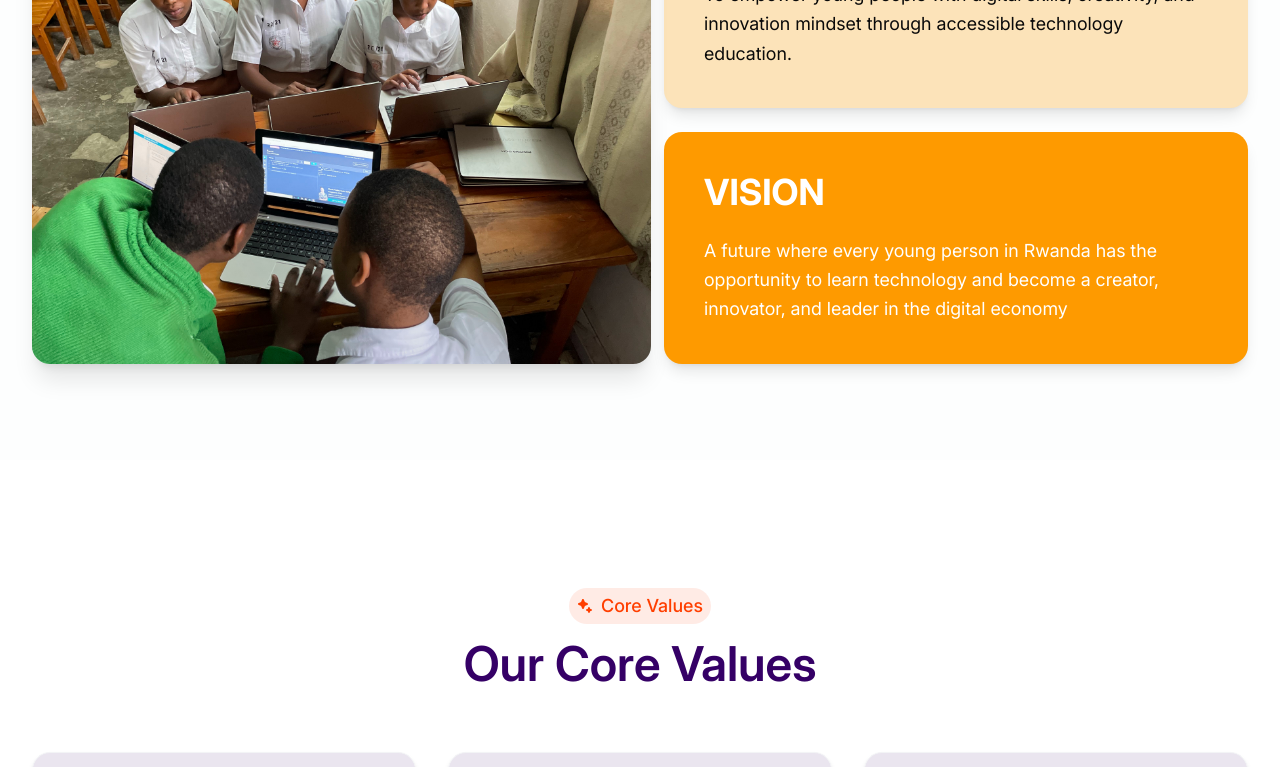
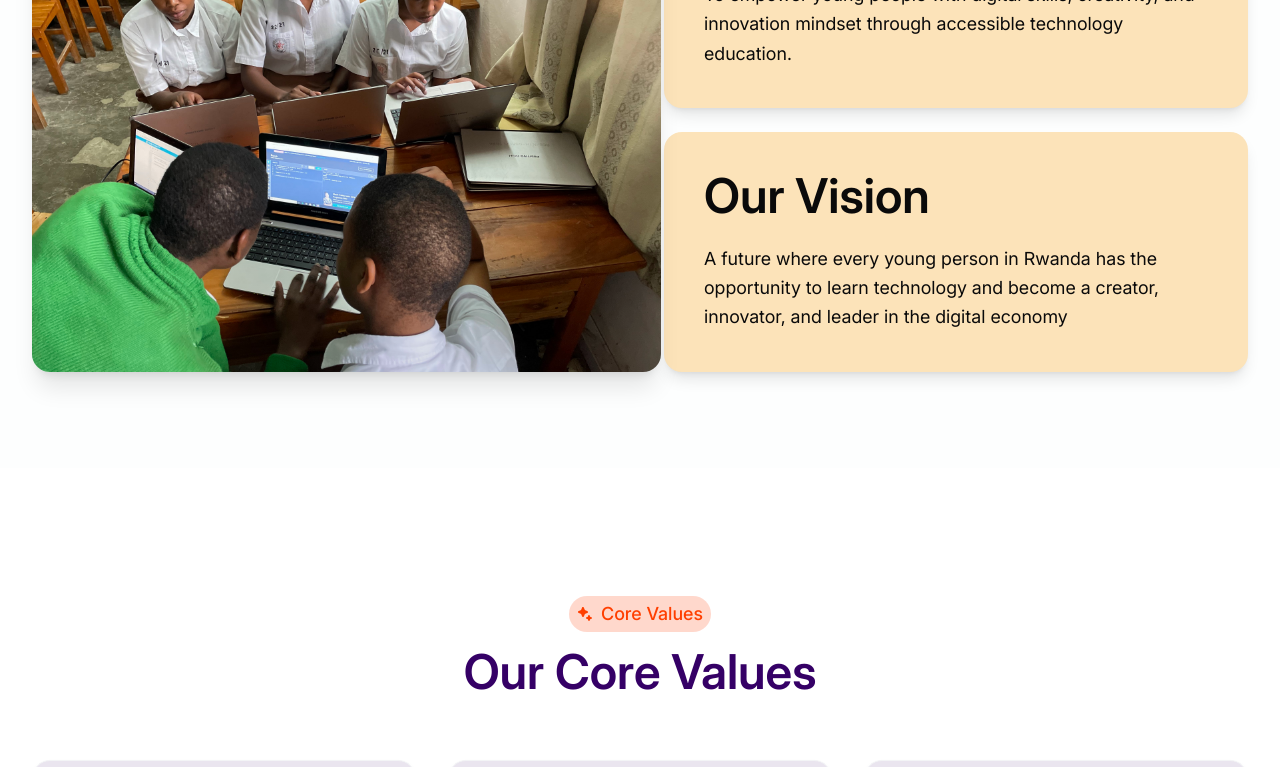
Before and after one commit to Nbruchi/within-tech, a Next.js app: page /about in a window 1280 px wide. Shown: the part 1840-2607 px from the top of the page. Built offline with nearby package versions, Linux system fonts and the light colour scheme.

Commit message:
fix: Implement coderabbit-suggested fixes

```diff
--- a/components/about/bootcamp-activities.tsx
+++ b/components/about/bootcamp-activities.tsx
@@ -72,7 +72,7 @@ const BootcampActivities = () => {
                 </div>
 
                 <div className="text-center mt-12 md:mt-16">
-                    <Button className="bg-app-purple hover:bg-app-purple-dark text-white font-semibold px-8 py-6 rounded-none text-lg shadow-md hover:shadow-lg transition-all duration-300">
+                    <Button className="bg-app-purple hover:bg-app-purple/80 text-white font-semibold px-8 py-6 rounded-none text-lg shadow-md hover:shadow-lg transition-all duration-300">
                         View All Activities
                     </Button>
                 </div>
--- a/components/about/our-vision.tsx
+++ b/components/about/our-vision.tsx
@@ -31,9 +31,9 @@ const OurVision = () => {
                         </div>
 
                         {/* Yellow block - Vision */}
-                        <div className="bg-amber-500 text-white rounded-2xl p-8 md:p-10 shadow-lg flex-1">
-                            <h2 className="text-3xl md:text-4xl font-bold mb-6">
-                                VISION
+                        <div className="bg-app-yellow rounded-2xl p-8 md:p-10 shadow-lg flex-1">
+                            <h2 className="section-title mb-6">
+                                Our Vision
                             </h2>
                             <p className="text-base md:text-lg leading-relaxed">
                                 A future where every young person in Rwanda has the opportunity to learn technology and become a creator, innovator, and leader in the digital economy
--- a/components/landing/hero.tsx
+++ b/components/landing/hero.tsx
@@ -8,7 +8,10 @@ const Hero = () => {
             <div className="absolute inset-0 -z-10 bg-black/70" />
 
             <div className="px-4 py-16 sm:px-6 lg:px-6 flex flex-col items-center gap-2 mx-auto max-w-5xl">
-              <TitleLabel label="Get-into-tech: Summer Camp 2026 | Coming soon" color="white"/>
+                <TitleLabel
+                    label="Get-into-tech: Summer Camp 2026 | Coming soon"
+                    color="white"
+                />
                 <div className="mt-6">
                     <h1 className="font-space-grotesk text-white text-6xl text-center">
                         Empowering{" "}
@@ -18,7 +21,7 @@ const Hero = () => {
                         to Build the Future
                     </h1>
                     <p className="text-white font-inter text-xl mt-4 text-center">
-                      WithinTech Rwanda s a leading EdTech organization that
+                        WithinTech Rwanda is a leading EdTech organization that
                         equips students with <br /> hands-on skills in coding,
                         robotics, and AI through mentorship, camps, and <br />{" "}
                         competitions.
--- a/components/landing/success-stories.tsx
+++ b/components/landing/success-stories.tsx
@@ -88,9 +88,9 @@ function SuccessStories() {
 
                                         {/* Quote Badge - Top Right */}
                                         <div className="absolute top-6 right-6 w-10 h-10 flex items-center justify-center shadow-lg transform rotate-6">
-                                            <h2>
+                                            <span>
                                                 <FaQuoteRight />
-                                            </h2>
+                                            </span>
                                         </div>
 
                                         {/* Testimonial Content - Centered */}
--- a/components/landing/who-we-are.tsx
+++ b/components/landing/who-we-are.tsx
@@ -41,8 +41,8 @@ const WhoWeAre = () => {
                 <p className="mt-4 text-lg">
                     WithinTech Rwanda is a leading EdTech organization dedicated
                     to bridging the digital skills gap in Rwanda. We empower
-                    young people with hands-on coding, robotics, and tech
-                    programs in the digital world.
+                    young people with hands-on coding, robotics, and tech programs
+                    that prepare them for the digital world
                 </p>
 
                 {/*TODO: Implement vision, mission, and values here*/}
--- a/components/programs/details/program-benefits.tsx
+++ b/components/programs/details/program-benefits.tsx
@@ -31,6 +31,7 @@ const TestimonialCarousel = ({
             {testimonials.map((t, i) => (
                 <div
                     key={i}
+                    aria-hidden={i !== current}
                     className={`absolute inset-0 transition-opacity duration-1000 flex flex-col items-center justify-center text-center px-6 ${
                         i === current
                             ? "opacity-100"
--- a/components/programs/programs-card.tsx
+++ b/components/programs/programs-card.tsx
@@ -20,7 +20,7 @@ const ProgramsCard = ({ program, isOther }: ProgramsCardProps) => {
 
     return (
         <li
-            className={`flex flex-col items-start gap-4 shadow-lg rounded-lg hover:border hover:border-app-orange hover:scale-105 transition-all duration-300 p-1 ${isOther && "bg-white"}`}
+            className={`flex flex-col items-start gap-4 shadow-lg rounded-lg hover:border hover:border-app-orange hover:scale-105 transition-all duration-300 p-1 ${isOther ? "bg-white" : ""}`}
         >
             <Image
                 src={banner}
@@ -33,7 +33,9 @@ const ProgramsCard = ({ program, isOther }: ProgramsCardProps) => {
                 <h3 className="font-space-grotesk text-app-orange text-2xl">
                     {title}
                 </h3>
-                <p className={`font-inter text-xl ${isOther && "text-black"}`}>
+                <p
+                    className={`font-inter text-xl ${isOther ? "text-black" : "text-white"}`}
+                >
                     {description}
                 </p>
                 <Button
--- a/components/title-label.tsx
+++ b/components/title-label.tsx
@@ -11,7 +11,7 @@ const TitleLabel = ({
     return (
         <Item
             variant="outline"
-            className="flex w-fit items-center gap-2 rounded-full border-none bg-app-orange/10 px-2 py-1 my-4"
+            className={`flex w-fit items-center gap-2 rounded-full border-none ${color === "orange" ? "bg-app-orange/20" : "bg-white/10"} px-2 py-1 my-4`}
         >
             <ItemMedia variant="icon">
                 <VscSparkleFilled
```
Also changed, not shown: components/about/core-values.tsx (+1 -7 lines). Lines whose indentation alone changed are shown as unchanged.
